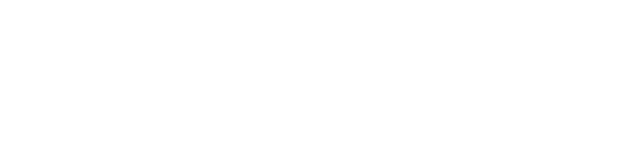
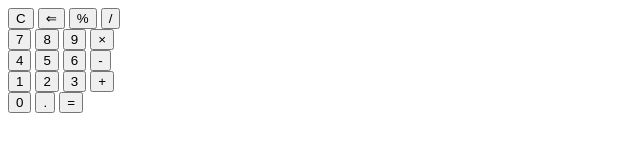
Before and after one commit to CodenNerd/Simple-Calculator--CcHub-Challenge, a plain HTML site: page index.html in a window 1280 px wide. Shown: the whole page, without its empty margins (0-640 px from the left). Drawn offline with Linux system fonts and the light colour scheme.

Commit message:
write start HTML code

```diff
--- a/index.html
+++ b/index.html
@@ -10,7 +10,45 @@
 </head>
 <body>
     <div class="calc-container">
+        <div class="screen">
+            <div class="screen-lg">
 
+            </div>
+            <div class="screen-sm">
+
+            </div>
+            <div class="keyboard">
+                <div row1>
+                    <button>C</button>
+                    <button>&lArr;</button>
+                    <button>%</button>
+                    <button>/</button>
+                </div>
+                <div row2>
+                    <button>7</button>
+                    <button>8</button>
+                    <button>9</button>
+                    <button>&times;</button>
+                </div>
+                <div row3>
+                    <button>4</button>
+                    <button>5</button>
+                    <button>6</button>
+                    <button>-</button>
+                </div>
+                <div row4>
+                    <button>1</button>
+                    <button>2</button>
+                    <button>3</button>
+                    <button>+</button>
+                </div>
+                <div row5>
+                    <button>0</button>
+                    <button>.</button>
+                    <button>=</button>
+                </div>
+            </div>
+        </div>
     </div>
 
 </body>
```
